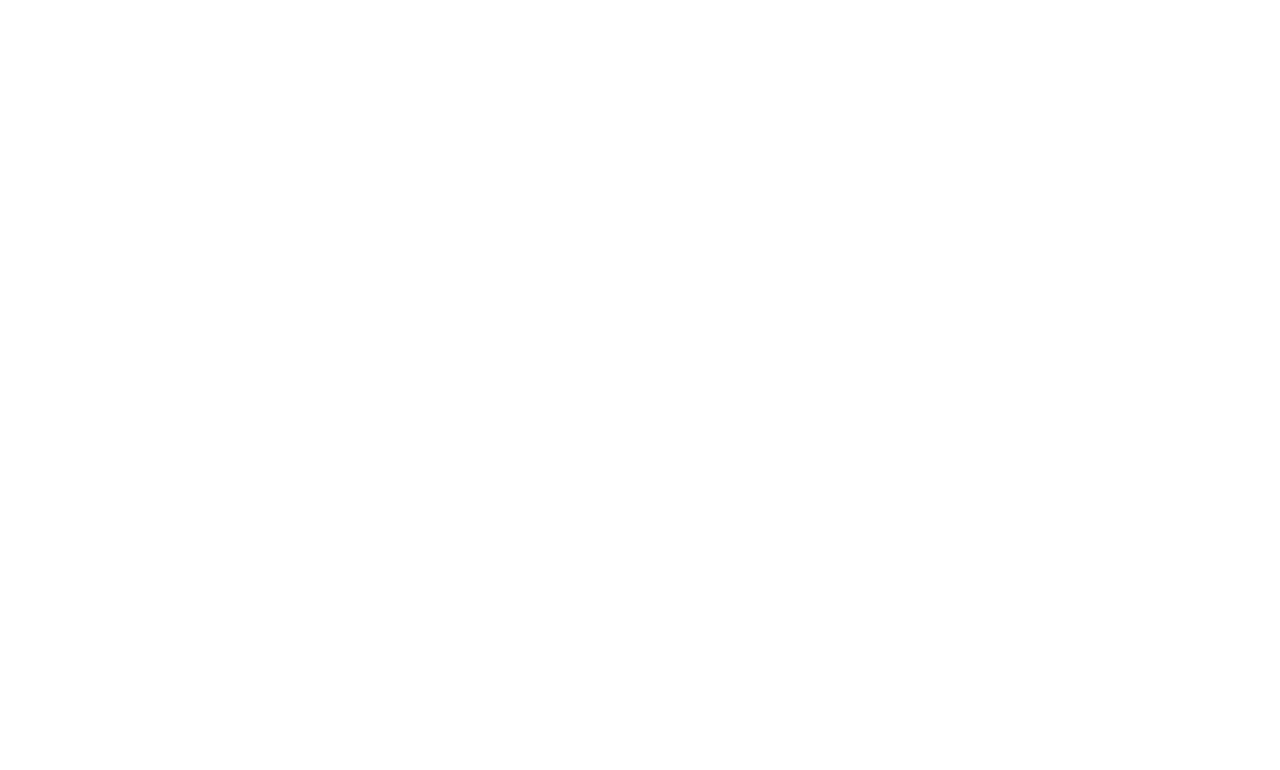
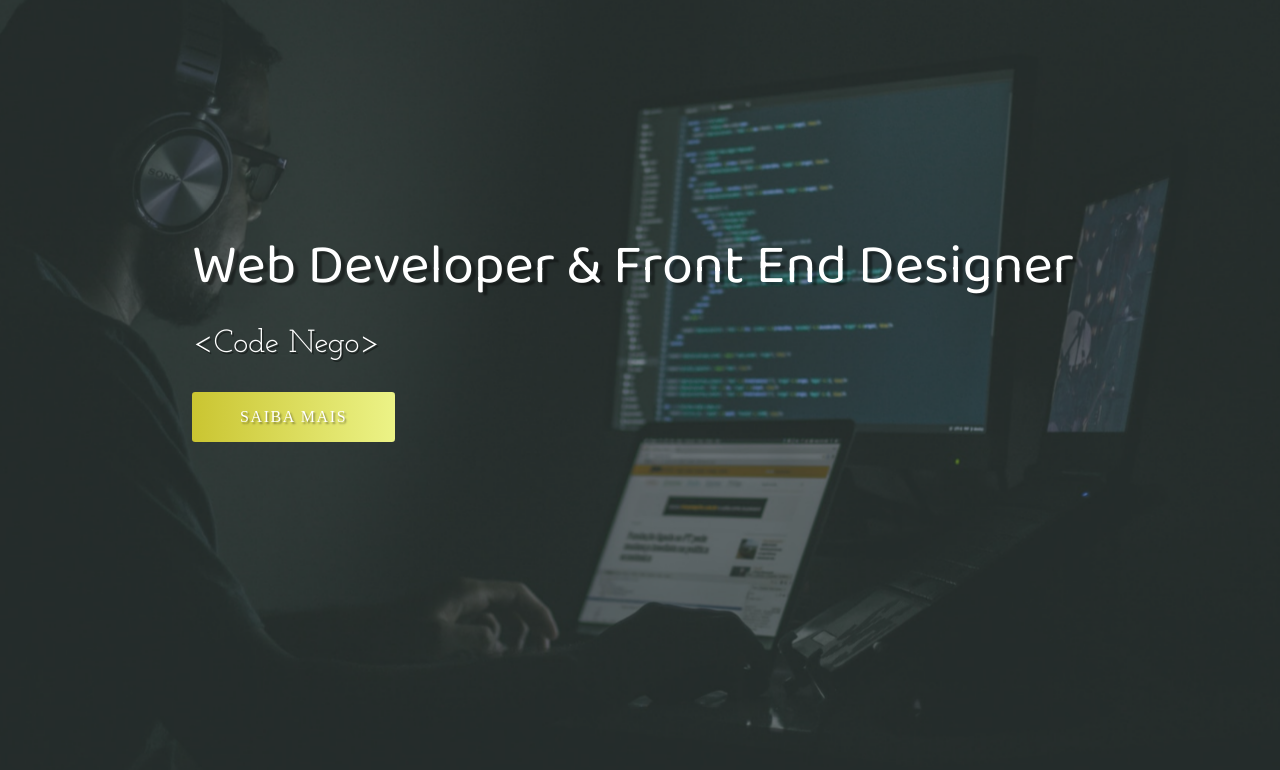
Before and after one commit to Fredericoufsj/portfolio, a plain HTML site: page index.html in a window 1280 px wide. Drawn offline with Linux system fonts and the light colour scheme.

Commit message:
:package: Header

```diff
--- a/index.html
+++ b/index.html
@@ -6,10 +6,30 @@
     <meta http-equiv="X-UA-Compatible" content="IE=edge">
     <meta name="viewport" content="width=device-width, initial-scale=1.0">
     <link rel="stylesheet" href="style.css">
+    <link rel="apple-touch-icon" sizes="180x180" href="imagens/apple-touch-icon.png">
+    <link rel="icon" type="image/png" sizes="32x32" href="imagens/favicon-32x32.png">
+    <link rel="icon" type="image/png" sizes="16x16" href="imagens/favicon-16x16.png">
+    <link rel="manifest" href="/site.webmanifest">
     <title>Portfólio</title>
 </head>
 
 <body>
+    <div class="container">
+        <header>
+            <div class="img-wrapper">
+                <img src="imagens/bg.jpg" alt="">
+            </div>
+            <div class="banner">
+                <h1>Web Developer & Front End Designer</h1>
+                <p>&#60;Code Nego&#62;</p>
+                <button>saiba mais</button>
+
+            </div>
+
+
+        </header>
+
+    </div>
 
 </body>
 
--- a/style.css
+++ b/style.css
@@ -1,2 +1,96 @@
-@import url('https://fonts.googleapis.com/css2?family=Baloo+Da+2:wght@400;500;600;700&family=Josefin+Slab:ital,wght@0,200;0,300;0,400;0,500;1,200;1,300;1,400&family=Mulish:ital,wght@0,200;0,300;0,400;0,500;1,200;1,300;1,400&display=swap');
-@import url("https://cdnjs.cloudflare.com/ajax/libs/font-awesome/5.15.3/css/all.min.css");
+    @import url('https://fonts.googleapis.com/css2?family=Baloo+Da+2:wght@400;500;600;700&family=Josefin+Slab:ital,wght@0,200;0,300;0,400;0,500;1,200;1,300;1,400&family=Mulish:ital,wght@0,200;0,300;0,400;0,500;1,200;1,300;1,400&display=swap');
+    @import url("https://cdnjs.cloudflare.com/ajax/libs/font-awesome/5.15.3/css/all.min.css");
+    * {
+        margin: 0;
+        padding: 0%;
+    }
+
+    header {
+        width: 100%;
+        height: 100vh;
+        overflow: hidden;
+        position: relative;
+    }
+
+    .img-wrapper {
+        width: 100%;
+        height: 100%;
+        overflow: hidden;
+        background-color: rgba(0, 0, 0, 0.8);
+    }
+
+    .img-wrapper img {
+        width: 100%;
+        height: 100%;
+        object-fit: cover;
+        opacity: 0.5;
+        animation: zoom 25s;
+    }
+
+    @keyframes zoom {
+        0% {
+            transform: scale(1.2);
+        }
+        100% {
+            transform: scale(1);
+        }
+    }
+
+    .banner {
+        position: absolute;
+        top: 30%;
+        left: 15%;
+    }
+
+    .banner h1 {
+        color: white;
+        font-size: 3.5em;
+        font-family: "Baloo Da 2", serif;
+        font-weight: 200;
+        line-height: 3.5rem;
+        text-shadow: .3rem .2rem 2px rgba(0, 0, 0, 0.4);
+        margin-bottom: 2rem;
+        animation: movebanner 1s .5s forwards;
+        opacity: 0;
+    }
+
+    .banner p {
+        font-family: "Josefin Slab", serif;
+        color: white;
+        font-size: 2rem;
+        text-shadow: .1rem .1rem rgba(0, 0, 0, 0.4);
+        margin-bottom: 2rem;
+        animation: movebanner 1s .7s forwards;
+        opacity: 0;
+    }
+
+    .banner button {
+        font-family: "Muli", serif;
+        color: white;
+        font-size: 1rem;
+        text-shadow: .1rem .1rem 2px rgba(0, 0, 0, 0.4);
+        text-transform: uppercase;
+        letter-spacing: .1rem;
+        background: -webkit-linear-gradient(to right, #cac531, #ecf387);
+        background: linear-gradient(to right, #cac531, #ecf387);
+        padding: 1rem 3rem;
+        border: none;
+        border-radius: .2rem;
+        cursor: pointer;
+        animation: movebanner 1s .9s forwards;
+        opacity: 0;
+    }
+
+    @keyframes movebanner {
+        0% {
+            transform: translateY(10rem) rotateY(-30deg);
+        }
+        100% {
+            transform: translateY(0) rotateY(0deg);
+            opacity: 1;
+        }
+    }
+
+    .banner button:hover {
+        opacity: 0.8;
+    }
```
Also changed, not shown: android-chrome-192x192.png (deleted), android-chrome-512x512.png (deleted), apple-touch-icon.png (deleted), favicon-16x16.png (deleted), favicon-32x32.png (deleted), favicon.ico, imagens/android-chrome-192x192.png (added), imagens/android-chrome-512x512.png (added), imagens/apple-touch-icon.png (added), imagens/bg.jpg (added), imagens/favicon-16x16.png (added), imagens/favicon-32x32.png (added), site.webmanifest, 1 other file.
